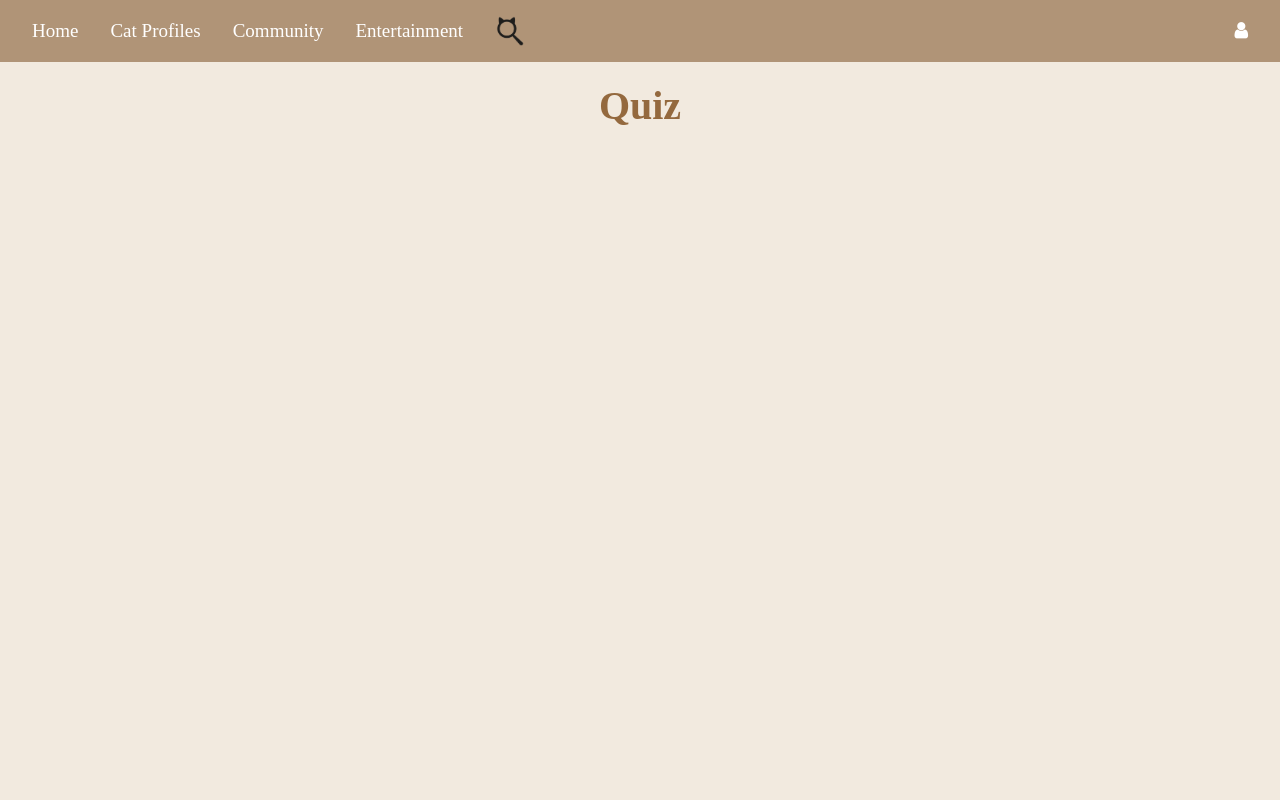
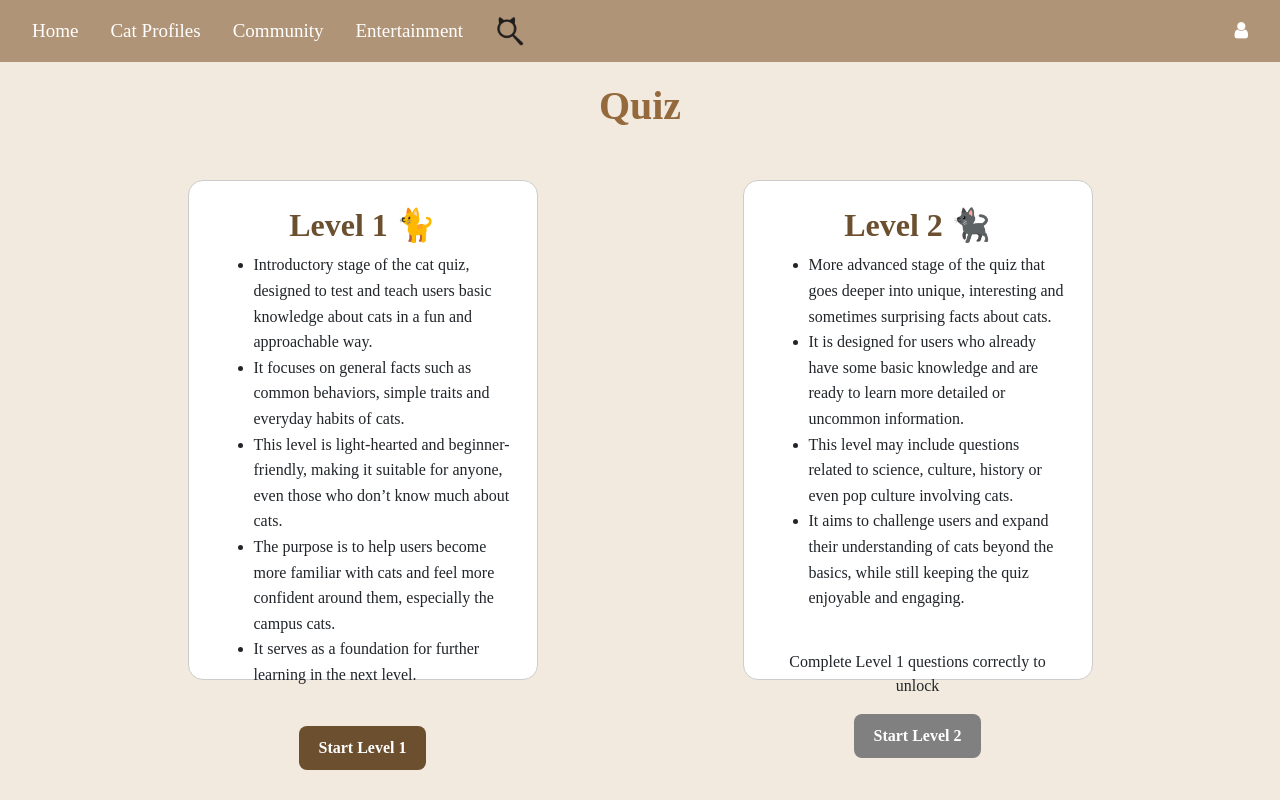
Before and after one commit to wshyen/MeowMeowU, a Flask app: template Website/templates/quiz.html in a window 1280 px wide. Run offline with Flask 3, Linux system fonts and the light colour scheme; the template is opened without the code that fills it, so the values that code supplies are empty; some libraries are stand-ins or nearby versions.

Commit message:
Updated quiz page layout and styles

```diff
--- a/Website/templates/quiz.html
+++ b/Website/templates/quiz.html
@@ -15,11 +15,114 @@
         color: #94693e;
         font-weight: bold;
     }
+
+    h2{
+        font-family: 'Times New Roman', Times, serif;
+        font-weight: bolder;
+        color: #6b4f2f;
+    }
+
+    .container {
+        display:flex;
+        justify-content: space-around;
+        align-items: center;
+        margin-top: 50px;
+    }
+
+    .quiz-box {
+        width: 350px;
+        height: 500px;
+        padding: 25px;
+        text-align: center;
+        background-color: white;
+        border: 1px solid #ccc;
+        border-radius: 15px;
+    }
+
+    .quiz-box ul {
+        line-height: 1.6;
+        margin-bottom: 15px;
+    }
+
+    .start-button {
+        background-color: #6b4f2f;
+        color: white;
+        padding: 10px 20px;
+        border: none;
+        border-radius: 8px;
+        font-size: 16px;
+        font-weight: bold;
+        cursor: pointer;
+        font-family: 'Times New Roman', Times, serif;
+    }
+
+    .start-button.locked{
+        background-color: grey;
+        cursor: not-allowed;
+    }
+
+    .start-button:hover {
+        transform: scale(1.05);
+        box-shadow: 0 4px 8px rgba(0, 0, 0, 0.2);
+    }
+
+    ul {
+        text-align: left;
+        font-family: 'Times New Roman', Times, serif;
+    }
 </style>
 <div style="padding: 20px;">
-    <h1 style="text-align: center; font-family: 'Times New Roman', Times, serif;">Quiz</h1>
+    <h1>Quiz</h1>
 
+    <div class="container">
+        <div class="quiz-box">
+            <h2>Level 1 🐈</h2>
+            <ul>
+                <li>Introductory stage of the cat quiz, designed to test and teach users basic knowledge about cats in a fun and approachable way.</li>
+                <li>It focuses on general facts such as common behaviors, simple traits and everyday habits of cats. </li>
+                <li>This level is light-hearted and beginner-friendly, making it suitable for anyone, even those who don’t know much about cats.</li>
+                <li>The purpose is to help users become more familiar with cats and feel more confident around them, especially the campus cats.</li>
+                <li>It serves as a foundation for further learning in the next level.</li>
+            </ul>
+            <br>
+            <button class="start-button" onclick="startQuiz('level1')">Start Level 1</button>
+        </div>
 
+        <div class="quiz-box" id="level2Box">
+            <h2>Level 2 🐈‍⬛</h2>
+            <ul>
+                <li>More advanced stage of the quiz that goes deeper into unique, interesting and sometimes surprising facts about cats.</li>
+                <li>It is designed for users who already have some basic knowledge and are ready to learn more detailed or uncommon information. </li>
+                <li>This level may include questions related to science, culture, history or even pop culture involving cats.</li>
+                <li>It aims to challenge users and expand their understanding of cats beyond the basics, while still keeping the quiz enjoyable and engaging.</li>
+            </ul>
+            <br>
+            <p style="font-family: 'Times New Roman', Times, serif;">Complete Level 1 questions correctly to unlock</p>
+            <button class="start-button" id="level2Button" onclick="startQuiz('level2')" disabled>Start Level 2</button>
+        </div>
+    </div>
+</div>
+<script>
+    document.addEventListener("DOMContentLoaded", function () {
+        let level2Button = document.getElementById("level2Button");
+        let level2Box = document.getElementById("level2Box");
 
-</div>
+        //Check if Level 1 is completed correctly
+        if (localStorage.getItem("level1Completed") === "true") {
+            level2Box.classList.remove("locked");
+            level2Button.classList.remove("locked"); //Restore button color
+            level2Button.removeAttribute("disabled"); //Enable the button
+        } else {
+            //Keep the button locked & add hover effect
+            level2Button.classList.add("locked");
+            level2Button.setAttribute("disabled", true);
+            level2Button.style.backgroundColor = "grey"; //Make the button grey when locked
+            level2Button.style.cursor = "not-allowed";
+        }
+    });
+
+    function startQuiz(level) {
+        window.location.href = level + ".html"; //Redirect to quiz page
+    }
+</script>
 {% endblock %}
```
